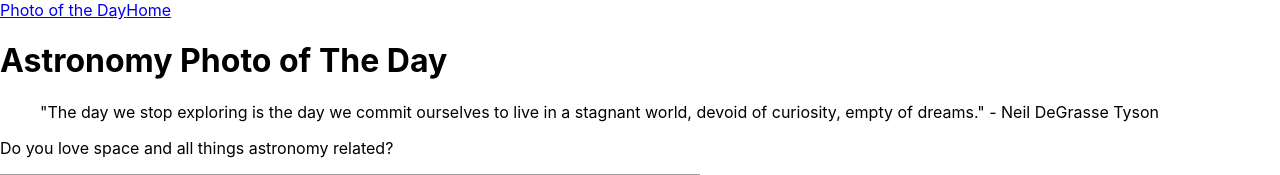
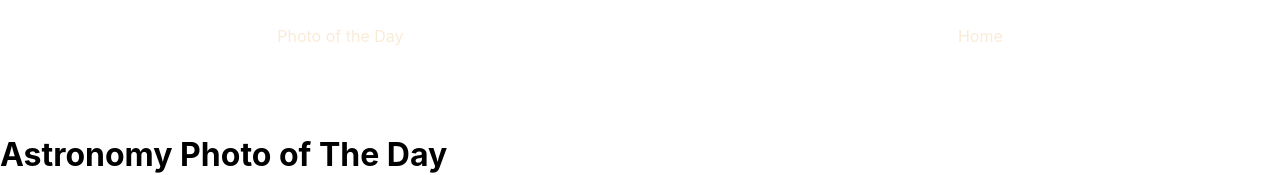
Before and after one commit to Audrey-Willis/Nasa-POTD, a React (Create React App) app: page / in a window 1280 px wide. Shown: the top 175 px of the page. Built offline with nearby package versions, Linux system fonts and the light colour scheme; grey boxes are pictures that could not be loaded.

Commit message:
styled nav

```diff
--- a/src/components/Header/Nav/Nav.js
+++ b/src/components/Header/Nav/Nav.js
@@ -1,16 +1,17 @@
 import React from "react";
 import { Link } from "react-router-dom";
+import {NavStyle} from "./NavStyle";
 
 function Nav() {
   return (
-    <div>
+    <NavStyle>
       <Link to="/Photo-Of-The-Day" className="navLinks">
         Photo of the Day
       </Link>
       <Link to="/" className="navLinks">
         Home
       </Link>
-    </div>
+    </NavStyle>
   );
 }
 
--- a/src/components/Header/Nav/NavStyle.js
+++ b/src/components/Header/Nav/NavStyle.js
@@ -0,0 +1,17 @@
+import styled from "styled-components";
+
+export const NavStyle = styled.div`
+  display: flex;
+  justify-content: space-around;
+  margin-bottom: 7%;
+  margin-top: 2%;
+
+  .navLinks {
+    color: antiquewhite;
+    text-decoration: none;
+  }
+  .navLinks:hover {
+    font-size: 1.3rem;
+    color: blue;
+  }
+`;
```
Also changed, not shown: src/components/Header/HeaderStyle.js (+17 -0 lines).
